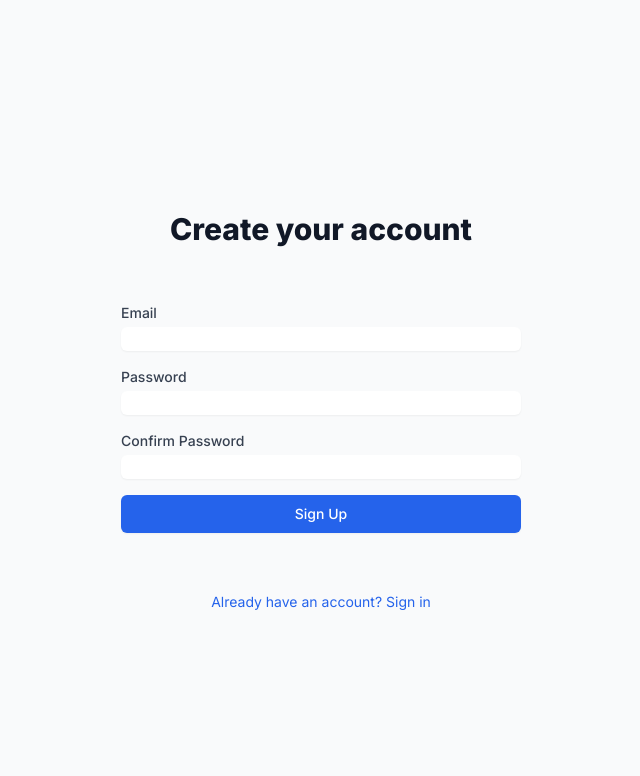
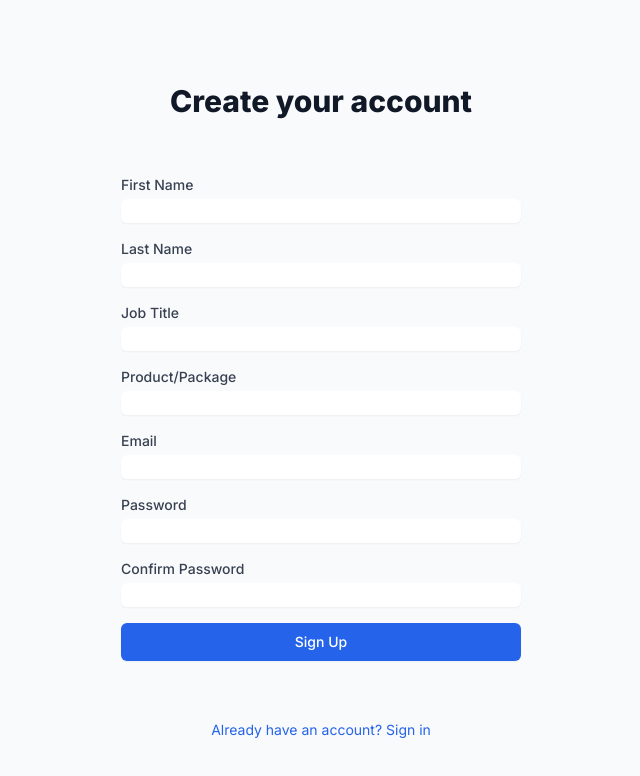
Before and after one commit to Giyome-C/radiology-qbank, a Next.js app: page /auth in a window 1280 px wide. Both pictures are taken after a click on the button "Need an account? Sign up". Shown: the top 776 px of the page, without its empty margins (319-959 px from the left). Built offline with nearby package versions, Linux system fonts and the light colour scheme; no server answers.

Commit message:
Admin dashboard: fix name display, add gear menu with links, improve user metadata handling

```diff
--- a/src/app/admin/dashboard/page.tsx
+++ b/src/app/admin/dashboard/page.tsx
@@ -3,6 +3,7 @@
 import { useEffect, useState } from 'react'
 import { useAuth } from '@/lib/auth/AuthContext'
 import { useRouter } from 'next/navigation'
+import Link from 'next/link'
 
 const ADMIN_EMAIL = 'curaudeaug@gmail.com' // Change this to your admin email
 
@@ -14,6 +15,7 @@ export default function AdminDashboard() {
   const [loading, setLoading] = useState(true)
   const [actionLoading, setActionLoading] = useState(false)
   const [actionError, setActionError] = useState<string | null>(null)
+  const [settingsOpen, setSettingsOpen] = useState(false)
 
   useEffect(() => {
     if (!user) return
@@ -25,6 +27,7 @@ export default function AdminDashboard() {
   }, [user])
 
   const fetchUsers = async () => {
+    console.log('Fetching users...')
     setLoading(true)
     try {
       const res = await fetch('/api/admin/users', {
@@ -95,7 +98,28 @@ export default function AdminDashboard() {
 
   return (
     <div className="container mx-auto px-4 py-8">
-      <h1 className="text-3xl font-bold mb-8">Admin Dashboard</h1>
+      <div className="flex justify-between items-center mb-8">
+        <h1 className="text-3xl font-bold">Admin Dashboard</h1>
+        <div className="relative">
+          <button
+            onClick={() => setSettingsOpen((open) => !open)}
+            className="flex items-center px-3 py-2 bg-gray-100 rounded-full hover:bg-gray-200 focus:outline-none"
+            aria-label="Settings"
+          >
+            <svg className="w-6 h-6 text-gray-700" fill="none" stroke="currentColor" strokeWidth="2" viewBox="0 0 24 24"><path strokeLinecap="round" strokeLinejoin="round" d="M11.25 2.25c.966 0 1.75.784 1.75 1.75v.5a7.5 7.5 0 0 1 2.25.938l.354-.354a1.75 1.75 0 1 1 2.475 2.475l-.354.354A7.5 7.5 0 0 1 19.5 11h.5a1.75 1.75 0 1 1 0 3.5h-.5a7.5 7.5 0 0 1-.938 2.25l.354.354a1.75 1.75 0 1 1-2.475 2.475l-.354-.354A7.5 7.5 0 0 1 13 19.5v.5a1.75 1.75 0 1 1-3.5 0v-.5a7.5 7.5 0 0 1-2.25-.938l-.354.354a1.75 1.75 0 1 1-2.475-2.475l.354-.354A7.5 7.5 0 0 1 4.5 13h-.5a1.75 1.75 0 1 1 0-3.5h.5a7.5 7.5 0 0 1 .938-2.25l-.354-.354a1.75 1.75 0 1 1 2.475-2.475l.354.354A7.5 7.5 0 0 1 11 4.5v-.5c0-.966.784-1.75 1.75-1.75z" /></svg>
+          </button>
+          {settingsOpen && (
+            <div className="absolute right-0 mt-2 w-48 bg-white border rounded shadow-lg z-10">
+              <Link href="/auth">
+                <span className="block w-full text-left px-4 py-2 hover:bg-gray-100 cursor-pointer">Sign In Page</span>
+              </Link>
+              <Link href="/dashboard">
+                <span className="block w-full text-left px-4 py-2 hover:bg-gray-100 cursor-pointer">User Dashboard</span>
+              </Link>
+            </div>
+          )}
+        </div>
+      </div>
       <div className="mb-4">
         <input
           type="text"
--- /dev/null
+++ b/src/app/api/admin/users/route.ts
@@ -0,0 +1,40 @@
+import { NextRequest, NextResponse } from 'next/server';
+import { createClient } from '@supabase/supabase-js';
+
+const serviceRoleKey = process.env.SUPABASE_SERVICE_ROLE_KEY;
+const supabaseUrl = process.env.NEXT_PUBLIC_SUPABASE_URL;
+
+if (!serviceRoleKey || !supabaseUrl) {
+  throw new Error('Missing Supabase service role key or URL');
+}
+
+const supabase = createClient(supabaseUrl, serviceRoleKey);
+
+export async function GET(req: NextRequest) {
+  // Optionally, add admin email check here if you want
+  const { data, error } = await supabase.auth.admin.listUsers();
+  if (error) {
+    return NextResponse.json({ error: error.message }, { status: 500 });
+  }
+  const users = data.users.map(u => ({
+    id: u.id,
+    email: u.email,
+    first_name: u.user_metadata?.first_name || '',
+    last_name: u.user_metadata?.last_name || '',
+    job_title: u.user_metadata?.job_title || '',
+    product: u.user_metadata?.product || '',
+  }));
+  return NextResponse.json({ users });
+}
+
+export async function DELETE(req: NextRequest) {
+  const { id } = await req.json();
+  if (!id) {
+    return NextResponse.json({ error: 'Missing user id' }, { status: 400 });
+  }
+  const { error } = await supabase.auth.admin.deleteUser(id);
+  if (error) {
+    return NextResponse.json({ error: error.message }, { status: 500 });
+  }
+  return NextResponse.json({ success: true });
+}
--- /dev/null
+++ b/src/app/auth/validate/page.tsx
@@ -0,0 +1,69 @@
+'use client'
+
+import { useState } from 'react'
+import { supabase } from '@/lib/supabase/client'
+import Link from 'next/link'
+
+export default function ValidatePage() {
+  const [email, setEmail] = useState('')
+  const [message, setMessage] = useState<string | null>(null)
+  const [loading, setLoading] = useState(false)
+
+  const handleResend = async (e: React.FormEvent) => {
+    e.preventDefault()
+    setMessage(null)
+    setLoading(true)
+    if (!email) {
+      setMessage('Please enter your email address.')
+      setLoading(false)
+      return
+    }
+    const { error } = await supabase.auth.resend({ type: 'signup', email })
+    if (error) {
+      setMessage(error.message)
+    } else {
+      setMessage('Confirmation email resent! Please check your inbox.')
+    }
+    setLoading(false)
+  }
+
+  return (
+    <div className="min-h-screen flex items-center justify-center bg-gray-50 py-12 px-4 sm:px-6 lg:px-8">
+      <div className="max-w-md w-full space-y-8">
+        <div>
+          <h2 className="mt-6 text-center text-3xl font-extrabold text-gray-900">
+            Please Check Your Email
+          </h2>
+          <p className="mt-2 text-center text-sm text-gray-600">
+            We have sent a confirmation link to your email address. Please check your inbox and follow the instructions to complete your registration.
+          </p>
+        </div>
+        <form onSubmit={handleResend} className="space-y-4">
+          <input
+            type="email"
+            placeholder="Enter your email to resend"
+            value={email}
+            onChange={e => setEmail(e.target.value)}
+            className="mt-1 block w-full rounded-md border-gray-300 shadow-sm focus:border-blue-500 focus:ring-blue-500"
+            required
+          />
+          <button
+            type="submit"
+            className="w-full flex justify-center py-2 px-4 border border-transparent rounded-md shadow-sm text-sm font-medium text-white bg-blue-600 hover:bg-blue-700 focus:outline-none focus:ring-2 focus:ring-offset-2 focus:ring-blue-500"
+            disabled={loading}
+          >
+            {loading ? 'Resending...' : 'Resend Confirmation Email'}
+          </button>
+        </form>
+        {message && <div className="text-center text-sm mt-2 text-blue-600">{message}</div>}
+        <div className="mt-6 flex justify-center">
+          <Link href="/auth">
+            <button className="px-4 py-2 bg-gray-200 rounded hover:bg-gray-300 text-gray-700 font-medium">
+              Back to Sign In
+            </button>
+          </Link>
+        </div>
+      </div>
+    </div>
+  )
+}
--- a/src/app/dashboard/page.tsx
+++ b/src/app/dashboard/page.tsx
@@ -167,6 +167,13 @@ export default function DashboardPage() {
       <div className="max-w-6xl mx-auto">
         <div className="flex justify-between items-center mb-8">
           <h1 className="text-3xl font-bold">Dashboard</h1>
+          <div className="relative flex-1 flex justify-center">
+            {user && (
+              <span className="text-xl font-semibold text-gray-700">
+                Hi, {user.user_metadata?.firstName || user.user_metadata?.first_name || user.email?.split('@')[0] || 'there'}
+              </span>
+            )}
+          </div>
           <div className="relative" ref={settingsRef}>
             <button
               onClick={() => setSettingsOpen((open) => !open)}
--- a/src/components/auth/SignUpForm.tsx
+++ b/src/components/auth/SignUpForm.tsx
@@ -1,12 +1,18 @@
 import { useState } from 'react'
 import { useAuth } from '@/lib/auth/AuthContext'
+import { useRouter } from 'next/navigation'
 
 export function SignUpForm() {
   const [email, setEmail] = useState('')
   const [password, setPassword] = useState('')
   const [confirmPassword, setConfirmPassword] = useState('')
+  const [firstName, setFirstName] = useState('')
+  const [lastName, setLastName] = useState('')
+  const [jobTitle, setJobTitle] = useState('')
+  const [product, setProduct] = useState('')
   const [error, setError] = useState<string | null>(null)
   const { signUp } = useAuth()
+  const router = useRouter()
 
   const handleSubmit = async (e: React.FormEvent) => {
     e.preventDefault()
@@ -15,7 +21,8 @@ export function SignUpForm() {
       return
     }
     try {
-      await signUp(email, password)
+      await signUp(email, password, { firstName, lastName, jobTitle, product })
+      router.push('/auth/validate')
     } catch (err) {
       setError(err instanceof Error ? err.message : 'An error occurred')
     }
@@ -24,6 +31,58 @@ export function SignUpForm() {
   return (
     <div className="w-full max-w-md mx-auto p-6">
       <form onSubmit={handleSubmit} className="space-y-4">
+        <div>
+          <label htmlFor="firstName" className="block text-sm font-medium text-gray-700">
+            First Name
+          </label>
+          <input
+            id="firstName"
+            type="text"
+            value={firstName}
+            onChange={(e) => setFirstName(e.target.value)}
+            className="mt-1 block w-full rounded-md border-gray-300 shadow-sm focus:border-blue-500 focus:ring-blue-500"
+            required
+          />
+        </div>
+        <div>
+          <label htmlFor="lastName" className="block text-sm font-medium text-gray-700">
+            Last Name
+          </label>
+          <input
+            id="lastName"
+            type="text"
+            value={lastName}
+            onChange={(e) => setLastName(e.target.value)}
+            className="mt-1 block w-full rounded-md border-gray-300 shadow-sm focus:border-blue-500 focus:ring-blue-500"
+            required
+          />
+        </div>
+        <div>
+          <label htmlFor="jobTitle" className="block text-sm font-medium text-gray-700">
+            Job Title
+          </label>
+          <input
+            id="jobTitle"
+            type="text"
+            value={jobTitle}
+            onChange={(e) => setJobTitle(e.target.value)}
+            className="mt-1 block w-full rounded-md border-gray-300 shadow-sm focus:border-blue-500 focus:ring-blue-500"
+            required
+          />
+        </div>
+        <div>
+          <label htmlFor="product" className="block text-sm font-medium text-gray-700">
+            Product/Package
+          </label>
+          <input
+            id="product"
+            type="text"
+            value={product}
+            onChange={(e) => setProduct(e.target.value)}
+            className="mt-1 block w-full rounded-md border-gray-300 shadow-sm focus:border-blue-500 focus:ring-blue-500"
+            required
+          />
+        </div>
         <div>
           <label htmlFor="email" className="block text-sm font-medium text-gray-700">
             Email
--- a/src/lib/auth/AuthContext.tsx
+++ b/src/lib/auth/AuthContext.tsx
@@ -8,7 +8,7 @@ type AuthContextType = {
   user: User | null
   loading: boolean
   signIn: (email: string, password: string) => Promise<void>
-  signUp: (email: string, password: string) => Promise<void>
+  signUp: (email: string, password: string, metadata?: Record<string, any>) => Promise<void>
   signOut: () => Promise<void>
 }
 
@@ -39,8 +39,8 @@ export function AuthProvider({ children }: { children: React.ReactNode }) {
     if (error) throw error
   }
 
-  const signUp = async (email: string, password: string) => {
-    const { error } = await supabase.auth.signUp({ email, password })
+  const signUp = async (email: string, password: string, metadata?: Record<string, any>) => {
+    const { error } = await supabase.auth.signUp({ email, password, options: metadata ? { data: metadata } : undefined })
     if (error) throw error
   }
 
```
